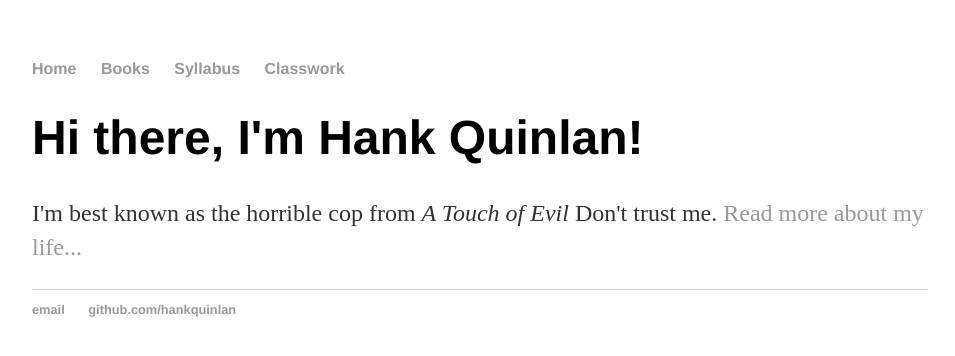
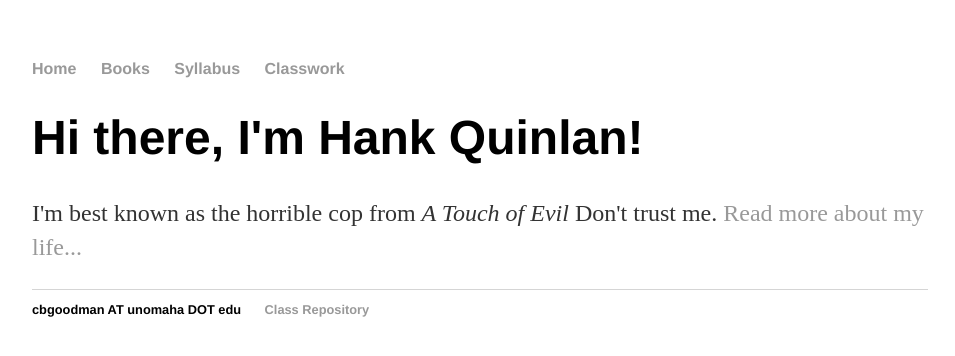
Before and after one commit to cbgoodman/uno-spa-quant-ii, a Jekyll site: the page built from index.html, in a window 1280 px wide. Shown: the top 356 px of the page, without its empty margins (160-1115 px from the left). Built offline with Jekyll 4.4.1, drawn with Linux system fonts in a browser that asks for light colours.

Commit message:
Update default.html

```diff
--- a/_layouts/default.html
+++ b/_layouts/default.html
@@ -21,8 +21,8 @@
 			</div><!-- /.container -->
 			<footer>
 	    		<ul>
-	        		<li><a href="mailto:hankquinlanhub@gmail.com">email</a></li>
-	        		<li><a href="https://github.com/hankquinlan">github.com/hankquinlan</a></li>
+	        		<li>cbgoodman AT unomaha DOT edu</li>
+	        		<li><a href="https://github.com/cbgoodman/uno-spa-quant-ii">Class Repository</a></li>
 				</ul>
 			</footer>
 		</body>
```
